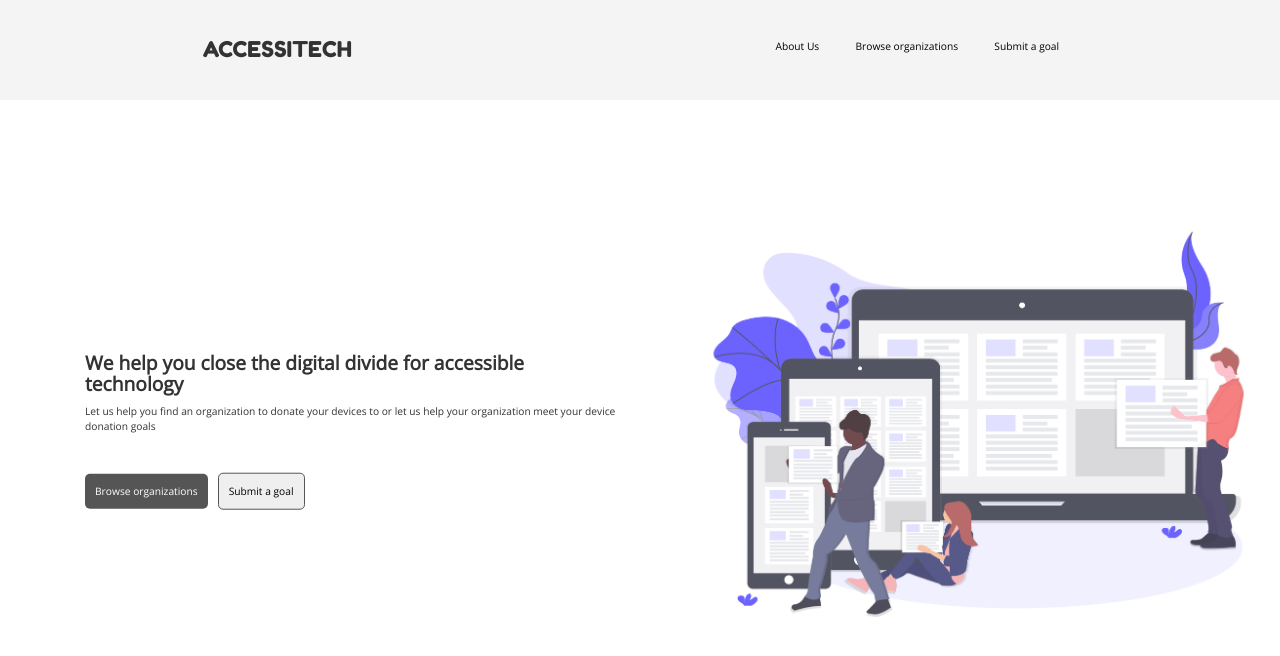
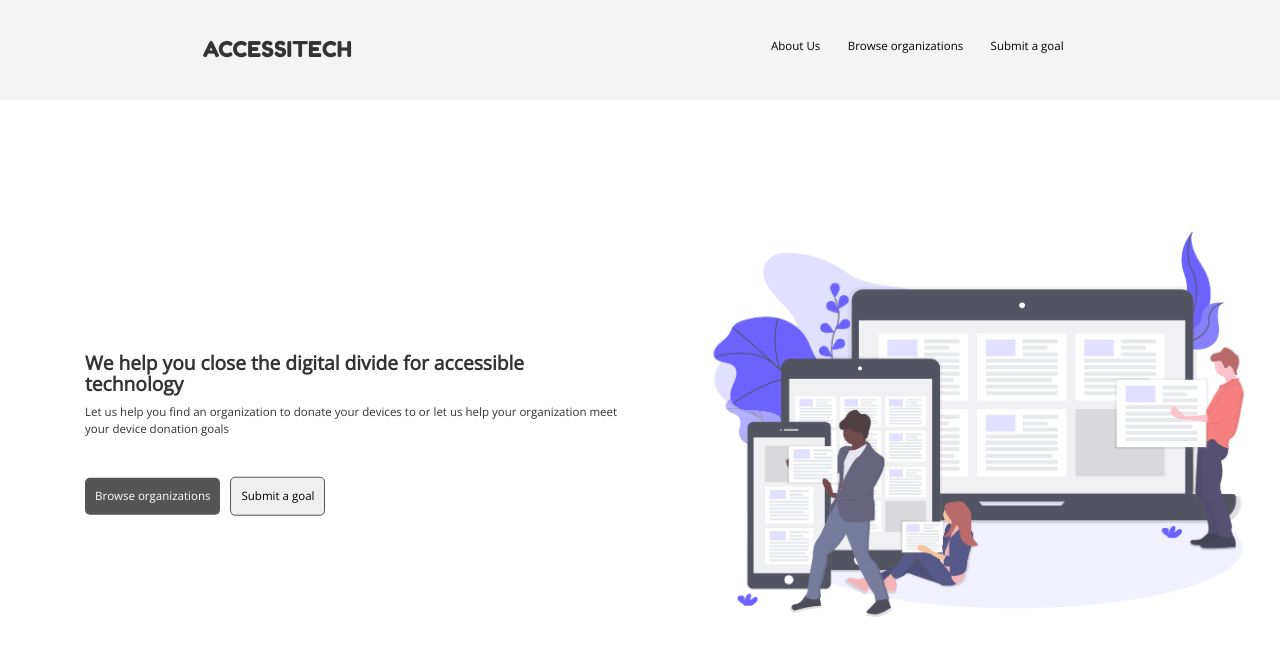
Before and after one commit to autumn-info-442a/team-a, a React (Create React App) app in the folder my-app/: page / in a window 1280 px wide. Shown: the top 656 px of the page. Built offline with nearby package versions, Linux system fonts and the light colour scheme.

Commit message:
changed font sizes

```diff
--- a/my-app/src/components/Landing/landing.css
+++ b/my-app/src/components/Landing/landing.css
@@ -9,7 +9,7 @@
 
 .landing-text p {
   margin-bottom: 5vh;
-  font-size: 0.80vw;
+  font-size: 0.9vw;
 }
 
 .landing-right {
@@ -28,7 +28,7 @@
   padding: 10px;
   border-radius: 5px;
   margin-right: 10px;
-  font-size: 0.80vw;
+  font-size: 0.9vw;
 }
 
 #submit-a-goal {
@@ -36,5 +36,5 @@
   color: black;
   padding: 10px;
   border-radius: 5px;
-  font-size: 0.80vw;
+  font-size: 0.9vw;
 }
--- a/my-app/src/components/NavBar/navbar.css
+++ b/my-app/src/components/NavBar/navbar.css
@@ -20,7 +20,7 @@ nav li {
 
 nav a {
   text-decoration: none;
-  font-size: 0.80vw;
+  font-size: 0.9vw;
   color: black;
 }
 
--- a/my-app/src/components/SubmitOrg/submitOrg.css
+++ b/my-app/src/components/SubmitOrg/submitOrg.css
@@ -1,7 +1,8 @@
 .form-flex h1 {
   font-size: 1.3vw;
   font-weight: 600;
-  padding: 1% 16% 1%;
+  margin-left: -0.3%;
+  padding: 1% 0%;
 }
 
 /*
@@ -15,12 +16,12 @@
 }
 
 .form-row {
-  font-size: 0.80vw;
+  font-size: 0.9vw;
   padding-bottom: 0.50%;
 }
 
 .label-text {
-  font-size: 0.80vw;
+  font-size: 0.9vw;
   font-weight: 600;
   padding-bottom: 0.2vw;
 }
@@ -33,7 +34,7 @@ input, textarea {
   background-color: #555555;
   color: white;
   border-radius: 5px;
-  font-size: 0.80vw;
+  font-size: 0.9vw;
   padding: 0.5%;
   margin-left: -0.3%;
   border-style: hidden;
```
